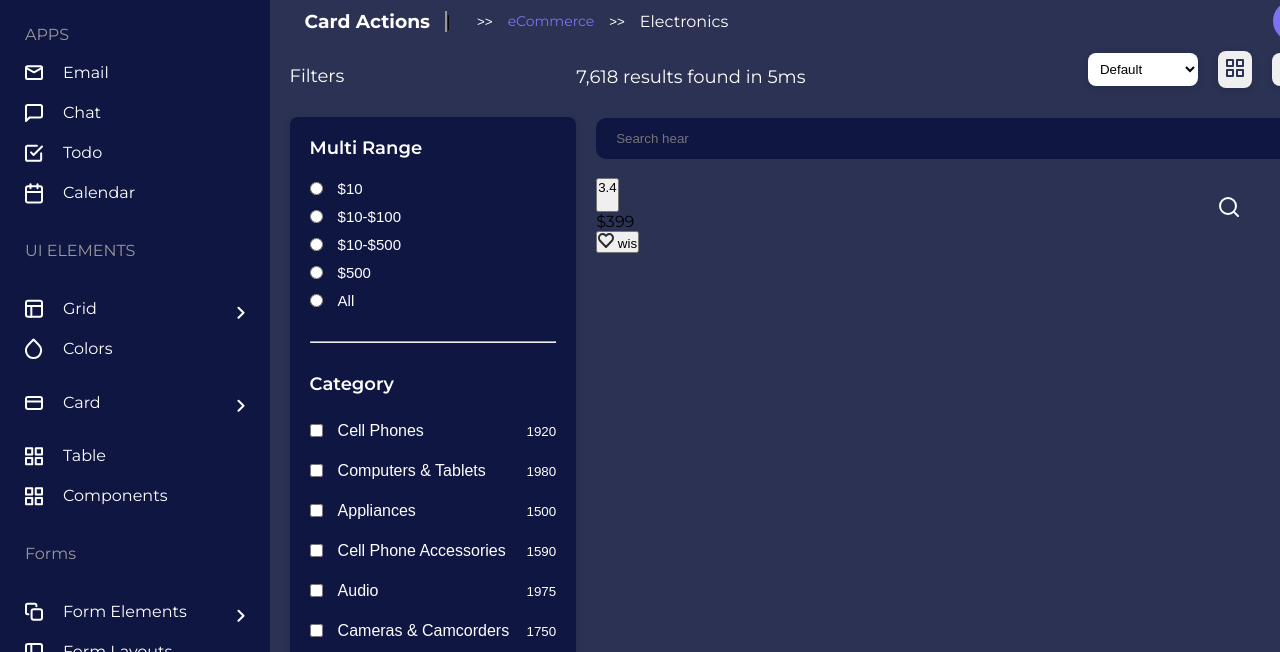
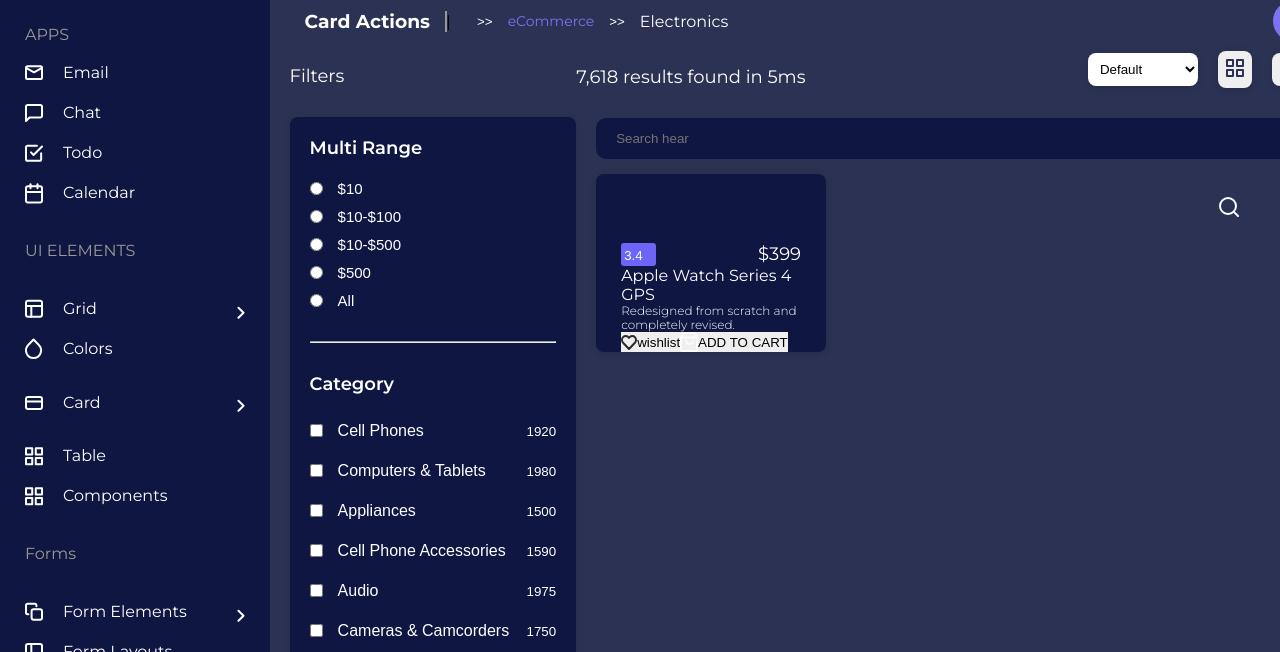
Before and after one commit to the-rustambek/vuesax-Ecommerce, a plain HTML site: page index.html in a window 1280 px wide. Shown: the part 115-767 px from the top of the page. Drawn offline with Linux system fonts and the light colour scheme.

Commit message:
add file

```diff
--- a/assets/fonts/style.css
+++ b/assets/fonts/style.css
@@ -500,3 +500,67 @@ height: 40px;
     padding: 20px;
     padding-top: 30px;
 }
+.sidebar-part, .sidebar-btn, .s-left--button,  .s-right--button{
+    display: flex;
+    justify-content:space-between;
+    align-items: center;
+
+
+}
+.sidebar{
+    margin-top: 15px;
+}
+.s-left--button , .s-right--button{
+    border: none;
+}
+
+.s-btn--group{
+    display: flex;
+}
+.sidebar-item{
+    background: #0F1642;
+box-shadow: 0px 2px 8px rgba(0, 0, 0, 0.135216);
+border-radius: 8px;
+padding: 25px;
+padding-bottom: 0px;
+width: 33%;
+}
+.sidebar-img img{
+    width: 150px;
+}
+
+.sidebar-btn{
+    background: #6F64F8;
+    border-radius: 3px;
+    color: white;
+    padding: 3px;
+    border: none;
+}
+
+.sidebar-cost{
+    font-style: normal;
+font-weight: normal;
+font-size: 18px;
+line-height: 21px;
+color: #FFFFFF;
+}
+.s-text{
+    font-weight: normal;
+font-size: 16px;
+line-height: 19px;
+color: #FFFFFF;
+}
+.s-word{
+    font-weight: 300;
+font-size: 12px;
+line-height: 14px;
+color: #FFFFFF;
+}
+
+.sidebar-btn p{
+    margin-right: 10px;
+    margin-top: 2px;
+}
+.sidebar-part{
+    margin-top: 25px;
+}
--- a/index.html
+++ b/index.html
@@ -914,9 +914,18 @@
                 </button>
                 <p class="sidebar-cost">$399</p>
             </div>
-            <div class="sidebar-btn--group">
-                <button class="sidebar-wishlist"><img src="./assets/img/yurak.svg" alt="">
-                wis
+            <div class="s-info">
+                <p class="s-text">Apple Watch Series 4 GPS</p>
+                <p class="s-word">Redesigned from scratch and completely revised.</p>
+            </div>
+            <div class="s-btn--group">
+                <button class="s-left--button"><img src="./assets/img/yurak.svg" alt="">
+
+                    <p>wishlist</p>
+            </button>
+            <button class="s-right--button">
+                <img src="./assets/img/shopping-bag (1).svg" alt="">
+            <p>ADD TO CART</p>
             </button>
             </div>
         </li>
```
Also changed, not shown: assets/img/Path (8).svg (added), assets/img/shopping-bag (1).svg (added).
